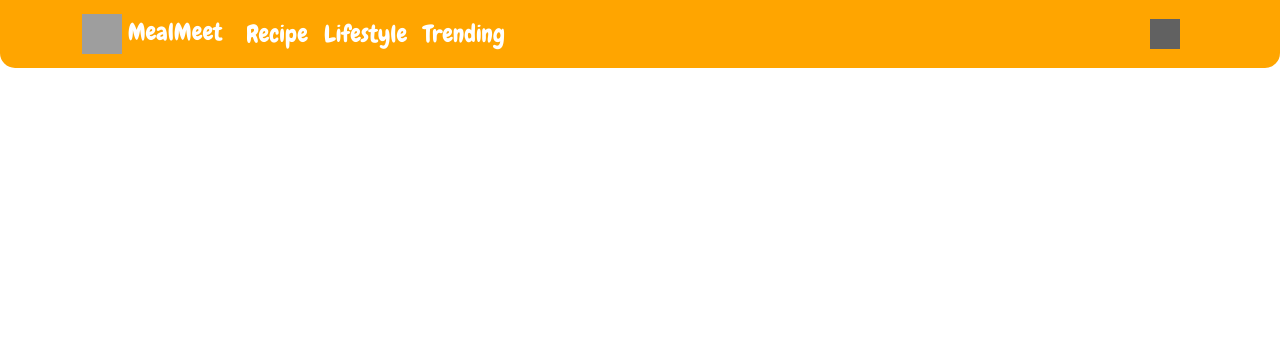
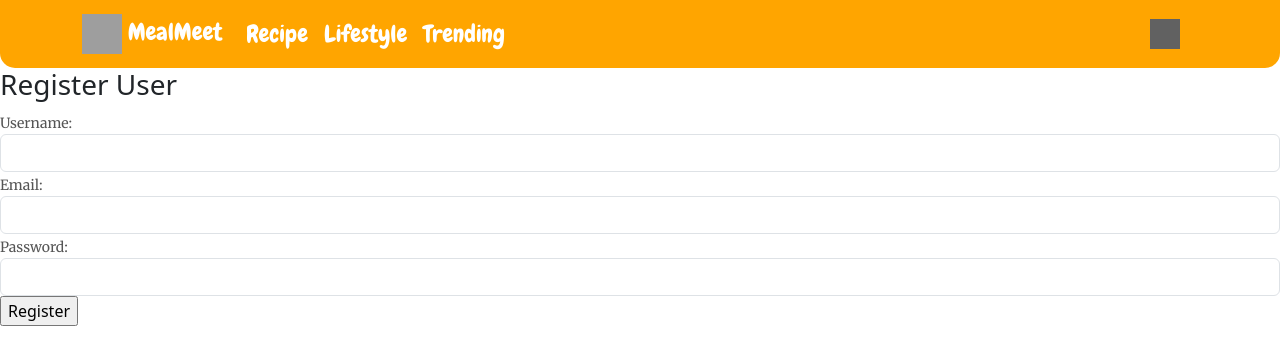
Before and after one commit to TiffanyYongNgikChee/MealMeet, a React (Create React App) app: page /register in a window 1280 px wide. Shown: the top 364 px of the page. Built offline with nearby package versions, Linux system fonts and the light colour scheme; grey boxes are pictures that could not be loaded; a web font is replaced by a local one.

Commit message:
registration part: backend and frontend update

```diff
--- a/package.json
+++ b/package.json
@@ -7,10 +7,12 @@
     "@testing-library/react": "^13.4.0",
     "@testing-library/user-event": "^13.5.0",
     "axios": "^1.7.8",
+    "bcrypt": "^5.1.1",
     "body-parser": "^1.20.3",
     "bootstrap": "^5.3.3",
     "cors": "^2.8.5",
     "express": "^4.21.1",
+    "jsonwebtoken": "^9.0.2",
     "mongoose": "^8.8.3",
     "react": "^18.3.1",
     "react-bootstrap": "^2.10.6",
--- a/src/App.js
+++ b/src/App.js
@@ -8,6 +8,7 @@ import NavigationBar from './components/navigationBar';
 import 'bootstrap/dist/css/bootstrap.min.css';
 import './App.css'
 import Dashboard from "./components/dashboard";
+import Register from "./components/register";
 
 function App() {
   return (
@@ -19,6 +20,7 @@ function App() {
         <Route path='/edit/:id' element={<Edit />} />
         <Route path="/details/:id" element={<Details />} />
         <Route path="/login" element={<Login />} />
+        <Route path="/register" element={<Register />} />
         <Route path="/dashboard" element={<Dashboard />} />
       </Routes>
     </Router>
--- /dev/null
+++ b/src/components/register.js
@@ -0,0 +1,62 @@
+import axios from "axios";
+import { useState } from "react";
+
+const Register = () => {
+
+    const [username, setUsername] = useState('');
+    const [email, setEmail] = useState('');
+    const [password, setPassword] = useState('');
+    const [error, setError] = useState('');
+    const [successMessage, setSuccessMessage] = useState('');
+
+    const handleSubmit = (e) => {
+        e.preventDefault();
+        const user = {username,email,password};
+        console.log(user);
+
+        axios.post('http://localhost:4000/api/register',user)
+        .then((res)=>{console.log(res.data)})
+        .catch();
+    }
+
+    return (
+        <div>
+            <h3>Register User</h3>
+            {error && <p style={{ color: 'red' }}>{error}</p>}  {/* Show error message */}
+            {successMessage && <p style={{ color: 'green' }}>{successMessage}</p>}  {/* Show success message */}
+            <form onSubmit={handleSubmit}>
+                <div className="form-group">
+                    <label>Username: </label>
+                    <input
+                        type="text"
+                        className="form-control"
+                        value={username}
+                        onChange={(e) => setUsername(e.target.value)}
+                    />
+                </div>
+                <div className="form-group">
+                    <label>Email: </label>
+                    <input
+                        type="email"
+                        className="form-control"
+                        value={email}
+                        onChange={(e) => setEmail(e.target.value)}
+                    />
+                </div>
+                <div className="form-group">
+                    <label>Password: </label>
+                    <input
+                        type="password"
+                        className="form-control"
+                        value={password}
+                        onChange={(e) => setPassword(e.target.value)}
+                    />
+                </div>
+                <div>
+                    <input type="submit" value="Register" />
+                </div>
+            </form>
+        </div>
+    );
+};
+export default Register;
```
Also changed, not shown: src/BackEnd/server.js (+33 -0 lines), src/components/user.js (added, +11 -0 lines), src/components/userList.js (added, +16 -0 lines), 1 other file (tests, documents, lock files or other folders).
